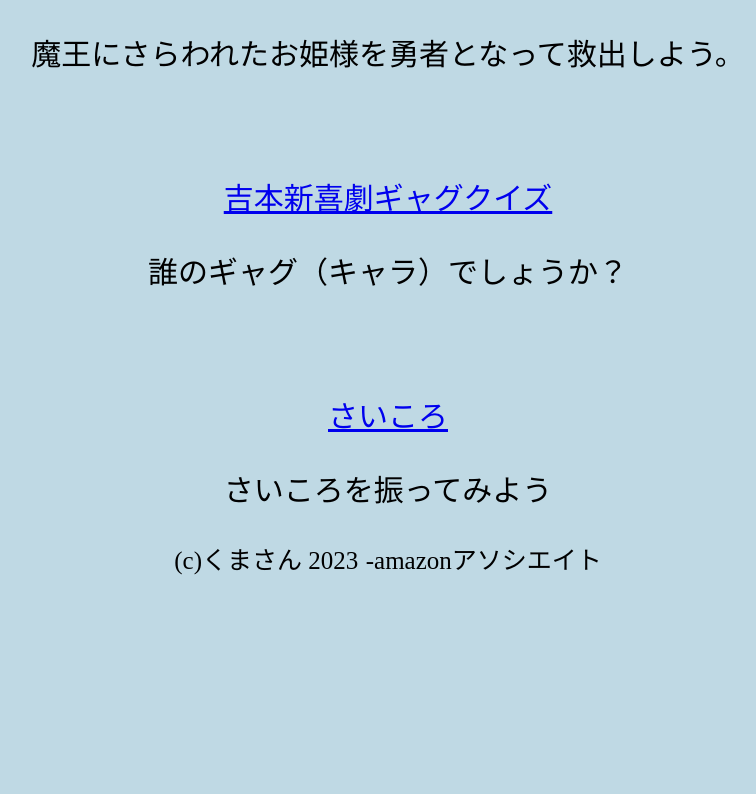
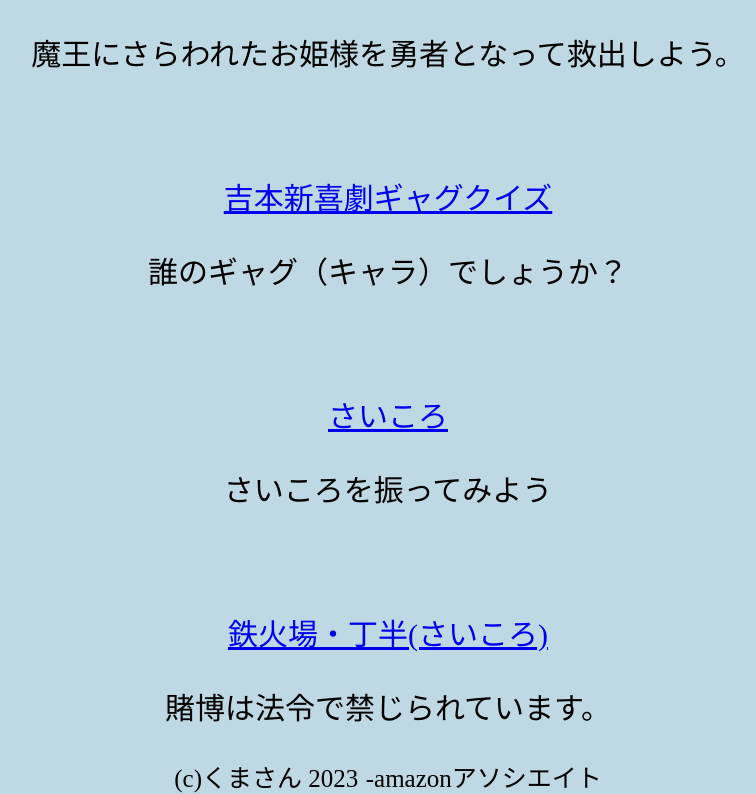
Before and after one commit to unnamed4976/title, a plain HTML site: page index.html in a window 1280 px wide. Shown: the part 1456-2250 px from the top of the page, without its empty margins (252-1008 px from the left). Before the commit the page ends 2032 px from the top, so only its background shows below. Drawn offline with Linux system fonts and the light colour scheme.

Commit message:
Add files via upload

```diff
--- a/index.html
+++ b/index.html
@@ -16,31 +16,41 @@
     <h2>トップページ</h2>
     <p>私が作った作品を掲載しています。</p>
   </div>
+
 <div class="content">
   <a href="https://unnamed4976.github.io/XJAPAN-music/">X JAPANの今日の１曲</a>
   <p>ボタンを押すと今日の１曲が出てきます。</p>
 </div>
+
 <div class="content">
   <a href="https://unnamed4976.github.io/SixTONES-music/">SixTONESの今日の一曲</a>
   <p>ボタンを押すと今日の１曲が出てきます</p>
 </div>
+
 <div class="content">
   <a href="https://unnamed4976.github.io/naniwa-dansi--music/">なにわ男子の今日の一曲</a>
   <p>ボタンを押すと今日の１曲が出てきます</p>
 </div>
+
 <div class="content">
   <a href="https://unnamed4976.github.io/princess-resque-game/">お姫様救出ゲーム</a>
   <p>魔王にさらわれたお姫様を勇者となって救出しよう。</p>
 </div>
+
 <div class="content">
   <a href="https://unnamed4976.github.io/yoshimoto-shinkigeki-quiz/">吉本新喜劇ギャグクイズ</a>
   <p>誰のギャグ（キャラ）でしょうか？</p>
 </div>
+
 <div class="content">
   <a href="https://unnamed4976.github.io/dice/">さいころ</a>
   <p>さいころを振ってみよう</p>
 </div>
 
+<div class="content">
+  <a href="https://unnamed4976.github.io/dice-tyouhann/">鉄火場・丁半(さいころ)</a>
+  <p>賭博は法令で禁じられています。</p>
+</div>
 
 <!-- Google tag (gtag.js) -->
 <script async src="https://www.googletagmanager.com/gtag/js?id=G-XD39H7JLHS"></script>
```
